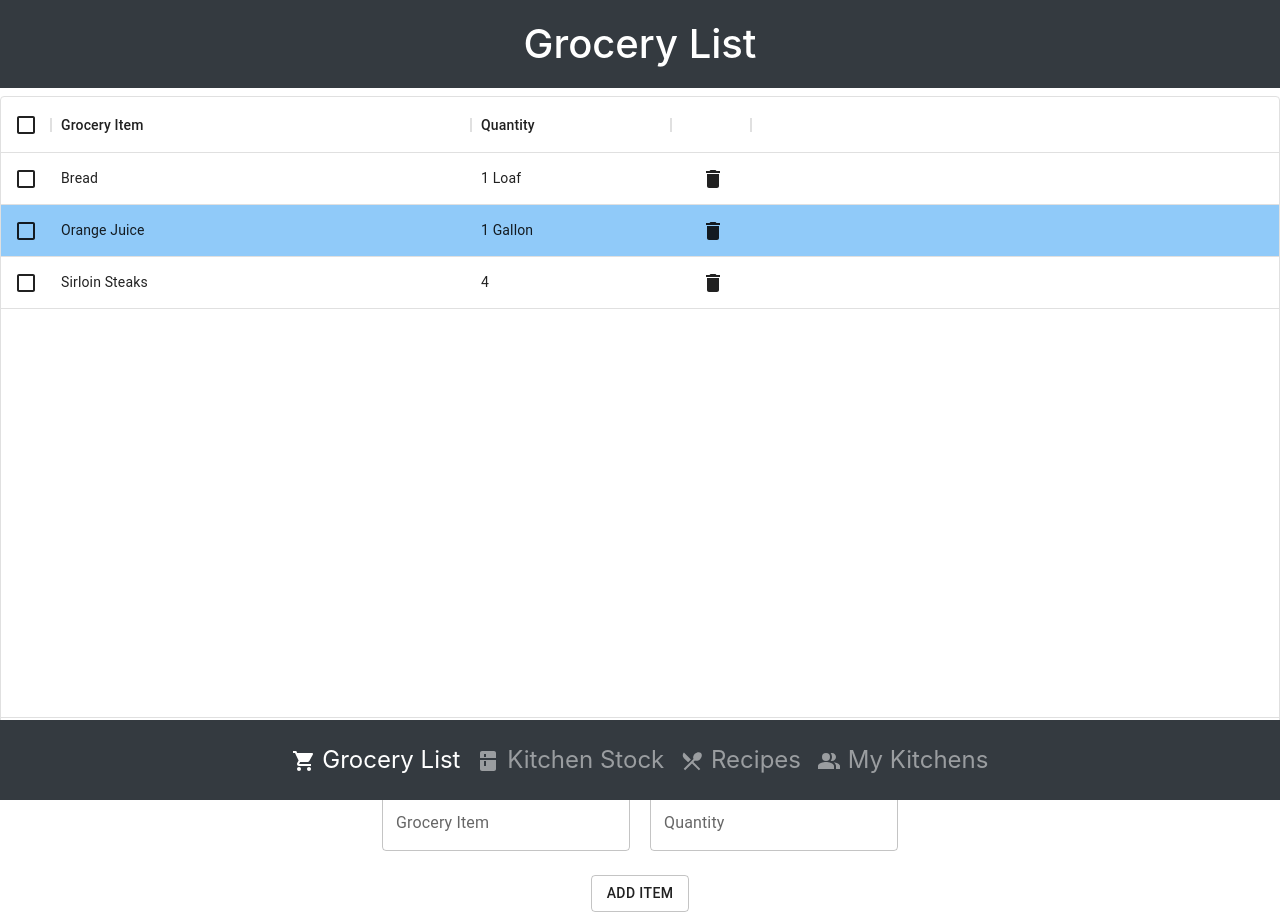
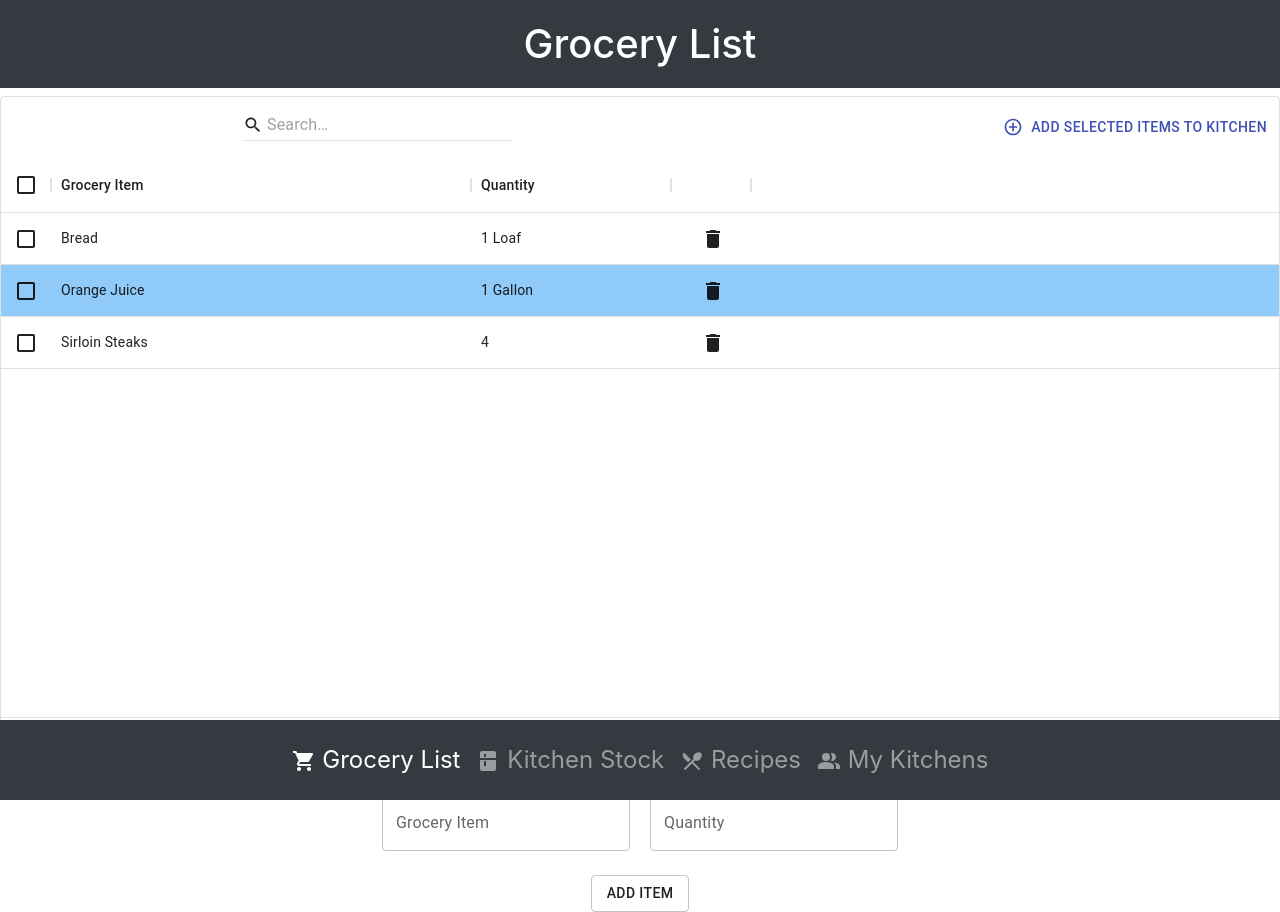
Before and after one commit to lucasoooooo/Kitchen-Kompanian, a React (Create React App) app in the folder kitch-komp/: page /#/ in a window 1280 px wide. Built offline with nearby package versions, Linux system fonts and the light colour scheme.

Commit message:
got addSelectedToKitchen working

```diff
--- a/kitch-komp/src/components/GroceryList.jsx
+++ b/kitch-komp/src/components/GroceryList.jsx
@@ -3,6 +3,12 @@ import { DataGrid, GridToolbar, GridCellParams } from '@mui/x-data-grid';
 import Button from "@material-ui/core/Button";
 import DeleteIcon from '@mui/icons-material/Delete'
 import TextField from '@mui/material/TextField';
+import PropTypes from 'prop-types'
+import SearchIcon from '@mui/icons-material/Search'
+import Grid from '@mui/material/Grid'
+import IconButton from '@mui/material/IconButton'
+import ClearIcon from '@mui/icons-material/Clear'
+import AddIcon from '@mui/icons-material/AddCircleOutlineOutlined'
 
 
 // var data = [
@@ -18,28 +24,38 @@ class GroceryList extends Component {
 
     this.state = {
       item: '',
-      quantity: ''
+      quantity: '',
+      selectionModel: []
     };
 
     this.handleChange = this.handleChange.bind(this);
     this.handleSubmit = this.handleSubmit.bind(this);
     this.handleSelectionModelChange = this.handleSelectionModelChange.bind(this);
+    this.handleAddToKitchen = this.handleAddToKitchen.bind(this);
   }
 
 
   componentDidMount() {
     this.setState({
       item: '',
-      quantity: ''
+      quantity: '',
+      selectionModel: []
     });
   }
 
   handleDelete(id){
 
-    // this.props.onGroceryDelete(id)
-    let temp = this.props.groceryItems.filter(item => item.id !== id);
+    // console.log(this.props.groceryItems)
+    let temp = this.props.groceryItems
+    id.forEach(idNum => {
+       temp = temp.filter(item => item.id != idNum)
+    })
+    // let temp = this.props.groceryItems.filter(item => item.id !== id);
     this.props.onGroceryDelete(temp)
-    // console.log(this.state.data)
+
+
+    // this.props.onGroceryDelete(whatToKeep)
+
   }
 
 
@@ -63,19 +79,37 @@ class GroceryList extends Component {
 
   handleSelectionModelChange(newSelectionModel) {
 
-    if(newSelectionModel.length !== 0){
-      let temp = this.props.groceryItems
-      for (const id in newSelectionModel){
+    this.setState({
+      selectionModel: newSelectionModel
+    })
+
+  }
+
+  handleAddToKitchen(){
+    let listOfItems = []
+    if(this.state.selectionModel.length !== 0){
+      // console.log(this.state.selectionModel)
+      let temp = []
+      console.log(temp)
+      for (const id in this.state.selectionModel){
         // console.log(id)
-        // console.log(this.state.data)
-        temp = temp.filter(item => item.id === newSelectionModel[id])
+        temp = this.props.groceryItems.filter(item => item.id === this.state.selectionModel[id])
+        temp.forEach(element => listOfItems.push(element));
       }
-      for (const element in temp){
-        this.props.onItemSelected(temp[element])
-        // console.log(temp[element])
+      // console.log(listOfItems)
+      for (const element in listOfItems){
+        this.props.onItemSelected(listOfItems[element])
       }
-      this.handleDelete(newSelectionModel[0])
+      // this.handleDelete(this.state.selectionModel[0])
+      // this.state.selectionModel.forEach(id => {
+        // console.log(id)
+      this.handleDelete(this.state.selectionModel)
+      // })
     }
+    // // console.log(this.state.selectionModel)
+    this.setState({
+      selectionModel: []
+    })
   }
 
   render() {
@@ -86,6 +120,13 @@ class GroceryList extends Component {
         <span className="horizontal-line" />
         <div className="centerDiv" style={{ height: 675, width: '100%' }}>
           <DataGrid
+            components={{ Toolbar: QuickSearchToolbar }}
+            componentsProps={{
+              // Interaction between Search Bar and Table
+              toolbar: {
+                handleAddToKitchen: () => this.handleAddToKitchen()
+              }
+            }}
             rows={this.props.groceryItems}
             columns={[
               { field: 'item', headerName: 'Grocery Item', width: 420},
@@ -101,7 +142,7 @@ class GroceryList extends Component {
                   return (
                     <Button
                       className="delete-btn"
-                      onClick={() => this.handleDelete(params.id)}>
+                      onClick={() => this.handleDelete([params.id])}>
                       <DeleteIcon className="delete" color="inherit" />
                     </Button>
                   );
@@ -112,6 +153,7 @@ class GroceryList extends Component {
             pageSize={25}
             checkboxSelection
             onRowSelected={this.handleRowSelected}
+            selectionModel={this.state.selectionModel}
             onSelectionModelChange={(newSelectionModel) =>  {
               this.handleSelectionModelChange(newSelectionModel);
             }}
@@ -149,3 +191,58 @@ class GroceryList extends Component {
 }
 
 export default GroceryList;
+
+function QuickSearchToolbar (props) {
+  return (
+    <Grid container sx={{ p: 0.5 }} alignItems='center' alignContent='center'>
+      <Grid item sm style={{marginRight:"250px"}}>
+      <TextField
+          variant='standard'
+          placeholder='Search…'
+          InputProps={{
+            startAdornment: <SearchIcon fontSize='small' />,
+            endAdornment: (
+              <IconButton
+                title='Clear'
+                aria-label='Clear'
+                size='small'
+                style={{ visibility: props.value ? 'visible' : 'hidden' }}
+              >
+                <ClearIcon fontSize='small' />
+              </IconButton>
+            )
+          }}
+          sx={{
+            width: {
+              xs: 1,
+              sm: 'auto'
+            },
+            m: theme => theme.spacing(1, 0.5, 1.5),
+            '& .MuiSvgIcon-root': {
+              mr: 0.5
+            },
+            '& .MuiInput-underline:before': {
+              borderBottom: 1,
+              borderColor: 'divider'
+            }
+          }}
+        />
+      </Grid>
+      <Grid item>
+        <Button
+          variant='text'
+          color='primary'
+          style={{ border: 'none', outline: 'none'}}
+          startIcon={<AddIcon>Add Selected Items to Kitchen</AddIcon>}
+          onClick={props.handleAddToKitchen}
+        >
+          Add Selected Items to Kitchen
+        </Button>
+      </Grid>
+    </Grid>
+  )
+}
+
+QuickSearchToolbar.propTypes = {
+  handleAddToKitchen: PropTypes.func.isRequired
+}
```
